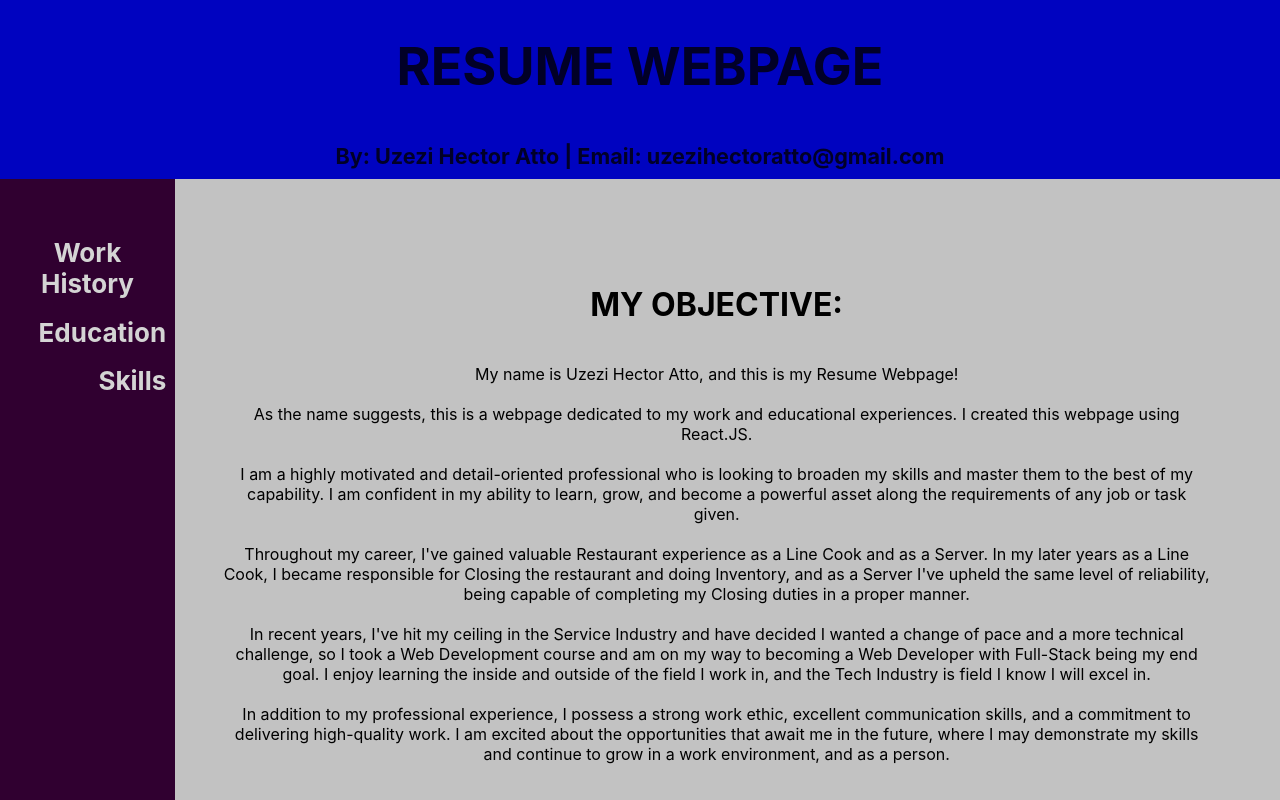
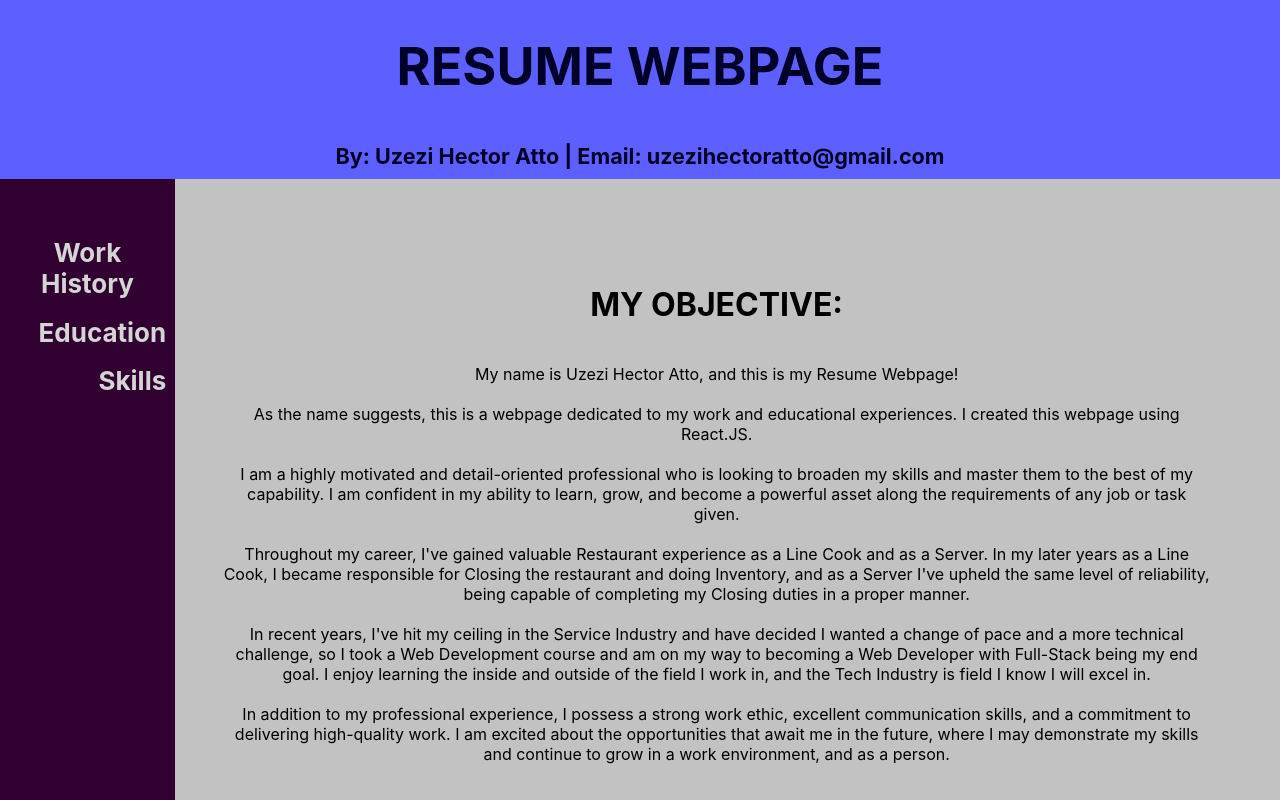
Before and after one commit to hector8th/resume, a React (Create React App) app: page / in a window 1280 px wide. Shown: the top 800 px of the page. Built offline with nearby package versions, Linux system fonts and the light colour scheme.

Commit message:
Update App.css

```diff
--- a/src/App.css
+++ b/src/App.css
@@ -26,7 +26,7 @@ html {
 .App-header {
   display: flex;
   flex-direction: column;
-  background-color: #0003c0;
+  background-color: #5d60ff;
   min-height: 50px;
   height: 100%;
   display: flex;
```
